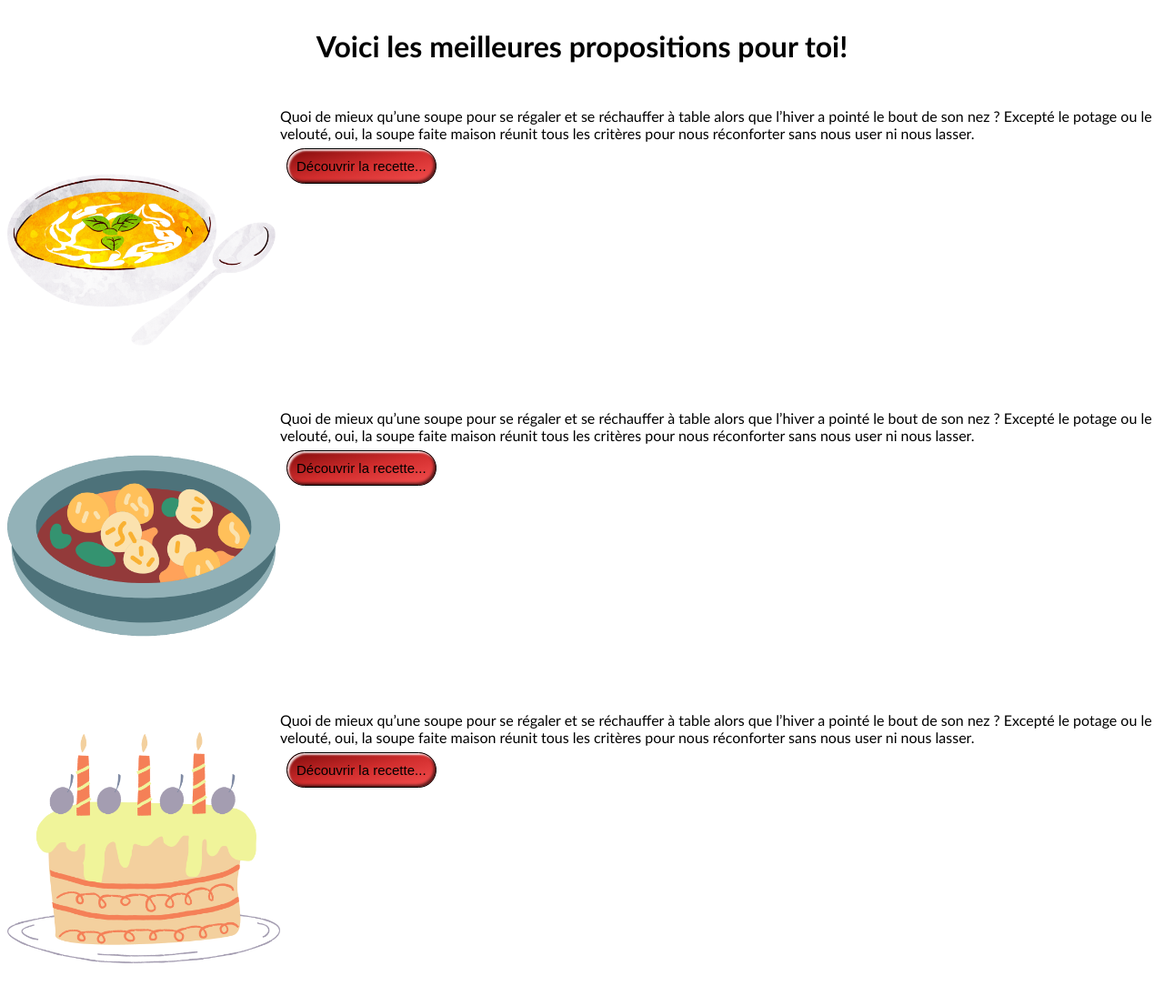
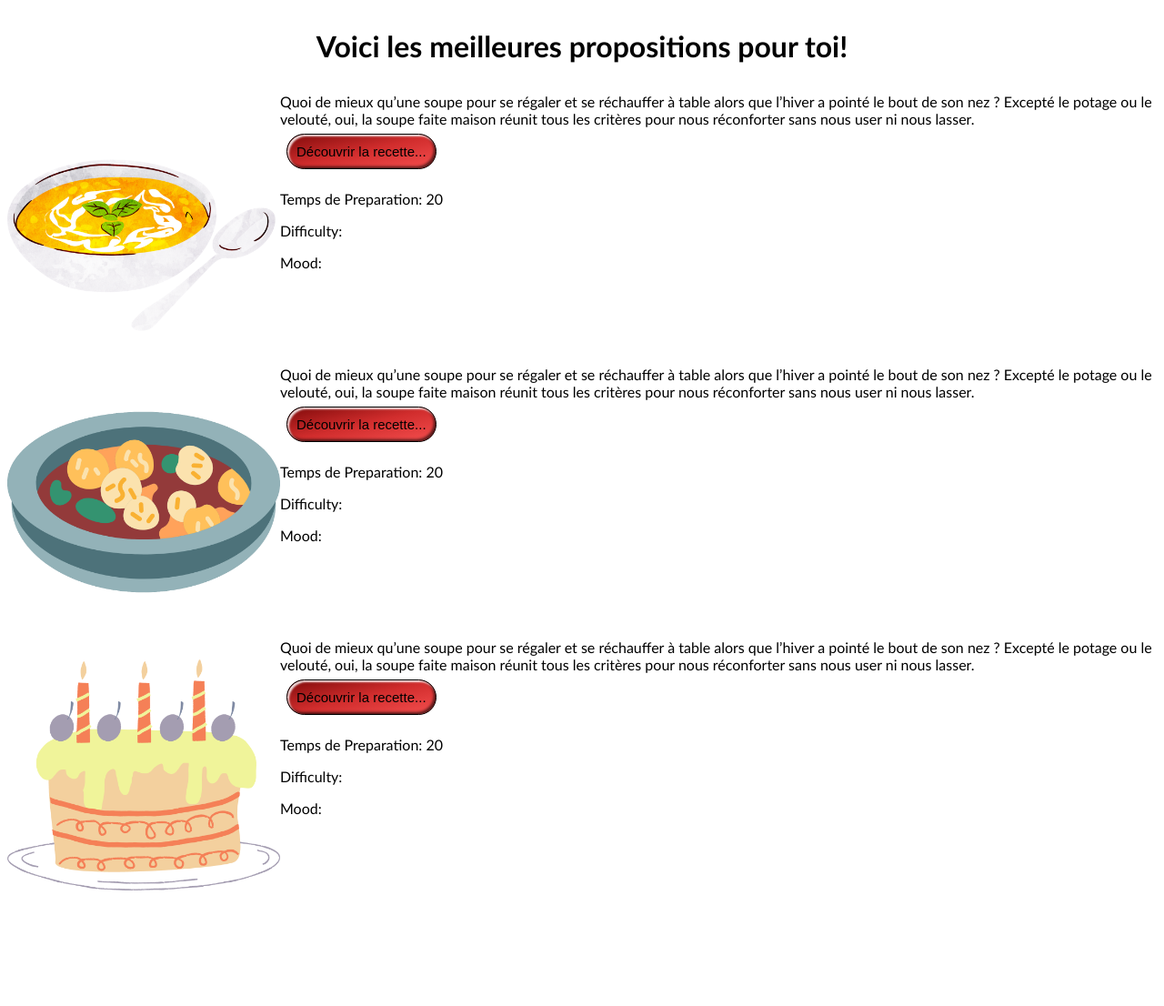
Before and after one commit to AurianeV/Projet2-recipe, a Node server app: template views/recipes.hbs in a window 1280 px wide. Shown: the whole page at 91% size. After the commit the page ends 979 px from the top, so only its background shows below. Run offline with Node 20, Linux system fonts and the light colour scheme; the template is opened without the code that fills it, so the values that code supplies are empty.

Commit message:
wipcss page5

```diff
--- a/public/stylesheets/style_recipes.css
+++ b/public/stylesheets/style_recipes.css
@@ -5,18 +5,22 @@
 
 h1 {
   text-align: center;
-  padding:10px;
+  padding: 10px;
 }
 
 div {
-  display:flex;
+  display: flex;
   flex-direction: column;
 }
 
+p {
+  justify-content: space-between;
+  padding-left: 10px;
+}
 img {
   width: 300px;
-	height: 300px;
-  float:left;
+  height: 300px;
+  float: left;
   float: left;
 }
 button {
--- a/views/recipes.hbs
+++ b/views/recipes.hbs
@@ -4,26 +4,38 @@
 
 <div>
 
-<p>
+<article>
   <img src="/images/soupe.png" alt="soupe" />
-    <a>Quoi de mieux qu’une soupe pour se régaler et se réchauffer à table alors que l’hiver a pointé le bout de son nez ? Excepté le potage ou le velouté, oui, la soupe faite maison réunit tous les critères pour nous réconforter sans nous user ni nous lasser. </a>
+    <a>Quoi de mieux qu’une soupe pour se régaler et se réchauffer à table alors que l’hiver a pointé le bout de son nez ? Excepté le potage ou le velouté, oui, la soupe faite maison réunit tous les critères pour nous réconforter sans nous user ni nous lasser.
         <br>
         <button>Découvrir la recette...</button>
 
-</p>
+        <p> Temps de Preparation: <time>20</time></p>
+        <p> Difficulty: </p>
+        <p> Mood: </p>
+</article>
 
-<p>
+
+
+
+<article>
   <img src="/images/Tajine.png" alt="tajone" />
     <a>Quoi de mieux qu’une soupe pour se régaler et se réchauffer à table alors que l’hiver a pointé le bout de son nez ? Excepté le potage ou le velouté, oui, la soupe faite maison réunit tous les critères pour nous réconforter sans nous user ni nous lasser. </a>
         <br>
         <button>Découvrir la recette...</button>
-</p>
+      <p> Temps de Preparation: <time>20</time></p>
+      <p> Difficulty: </p>
+      <p> Mood: </p>
+</article>
 
-<p>
+<article>
   <img src="/images/Gateau.png" alt="gateau" />
     <a>Quoi de mieux qu’une soupe pour se régaler et se réchauffer à table alors que l’hiver a pointé le bout de son nez ? Excepté le potage ou le velouté, oui, la soupe faite maison réunit tous les critères pour nous réconforter sans nous user ni nous lasser. </a>
        <br>
         <button>Découvrir la recette...</button>
-</p>
+      <p> Temps de Preparation: <time>20</time></p>
+      <p> Difficulty: </p>
+      <p> Mood: </p>
+</article>
 
 </div>
```
Also changed, not shown: public/images/Time-difficulty-mood.PNG (added).
